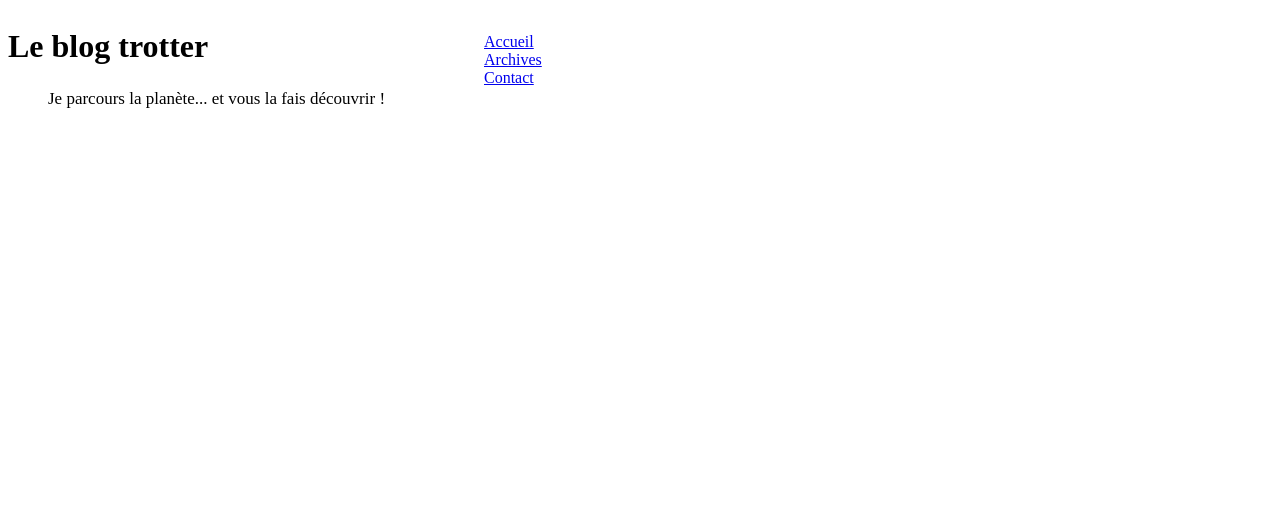
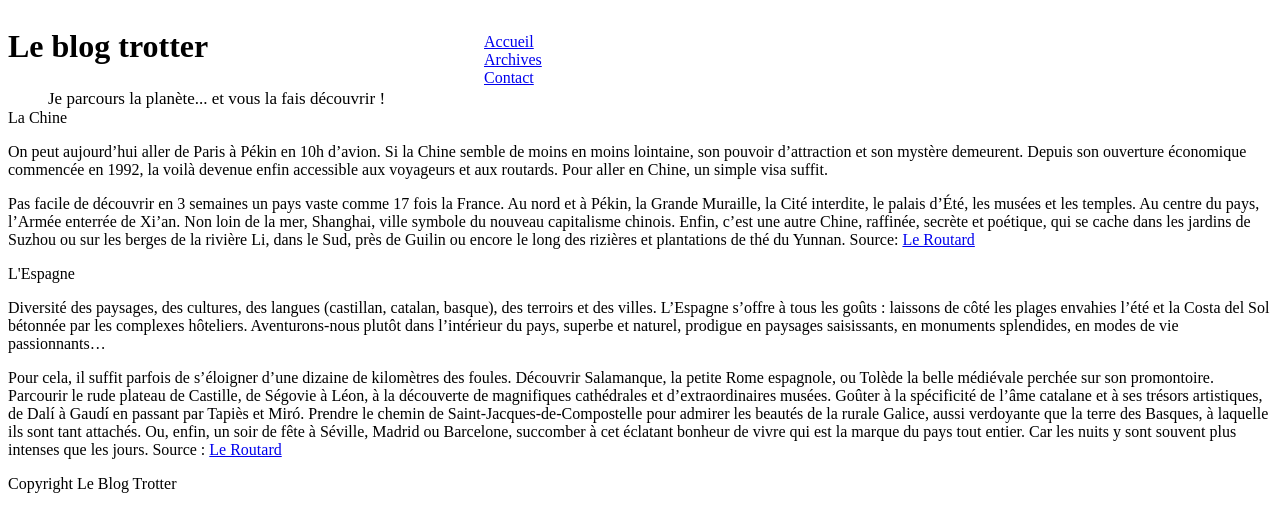
Before and after one commit to khadijaBOUKIR/pratique-flex, a plain HTML site: page index.html in a window 1280 px wide. Drawn offline with Linux system fonts and the light colour scheme.

Commit message:
déplacer les dossiers

```diff
--- a/index.html
+++ b/index.html
@@ -25,7 +25,7 @@
                 </div>
             </div>
 
-            <!--<section>
+            <section class='section-country'>
                 <div class="country">
                     <div class="country-name">
                         La Chine
@@ -33,22 +33,23 @@
                 </div>
                 <div class="country-description">
                     <div class="description-details">
-                        On peut aujourd’hui aller de Paris à Pékin en 10h d’avion.
+                        <p></p>On peut aujourd’hui aller de Paris à Pékin en 10h d’avion.
                         Si la Chine semble de moins en moins lointaine, son pouvoir d’attraction et
                         son mystère demeurent. Depuis son ouverture économique commencée en 1992, la
                         voilà devenue enfin accessible aux voyageurs et aux routards. Pour aller en
-                        Chine, un simple visa suffit.
-                        Pas facile de découvrir en 3 semaines un pays vaste comme 17
+                        Chine, un simple visa suffit.</p>
+                        <p>Pas facile de découvrir en 3 semaines un pays vaste comme 17
                         fois la France. Au nord et à Pékin, la Grande Muraille, la Cité interdite,
                         le palais d’Été, les musées et les temples. Au centre du pays, l’Armée enterrée
                         de Xi’an. Non loin de la mer, Shanghai, ville symbole du nouveau capitalisme
                         chinois. Enfin, c’est une autre Chine, raffinée, secrète et poétique, qui se
                         cache dans les jardins de Suzhou ou sur les berges de la rivière Li, dans le
                         Sud, près de Guilin ou encore le long des rizières et plantations de thé du
-                         Yunnan. Source: Le Routard
+                         Yunnan. Source: <a href="le routard">Le Routard</a></p>
 
                     </div>
                 </div>
+
             </section>
             <section>
                 <div class="country">
@@ -56,17 +57,30 @@
                 </div>
                 <div class="country-description">
                     <div class="description-details">
-                        Diversité des paysages, des cultures, des langues (castillan, catalan, basque), des terroirs et des villes. L’Espagne s’offre à tous les goûts : laissons de côté les plages envahies l’été et la Costa del Sol bétonnée par les complexes hôteliers. Aventurons-nous plutôt dans l’intérieur du pays, superbe et naturel, prodigue en paysages saisissants, en monuments splendides, en modes de vie passionnants…
+                        <p>Diversité des paysages, des cultures, des langues (castillan, catalan, basque),
+                        des terroirs et des villes. L’Espagne s’offre à tous les goûts : laissons de
+                        côté les plages envahies l’été et la Costa del Sol bétonnée par les complexes
+                        hôteliers. Aventurons-nous plutôt dans l’intérieur du pays, superbe et naturel,
+                        prodigue en paysages saisissants, en monuments splendides, en modes de vie passionnants…</p>
 
-                        Pour cela, il suffit parfois de s’éloigner d’une dizaine de kilomètres des foules. Découvrir Salamanque, la petite Rome espagnole, ou Tolède la belle médiévale perchée sur son promontoire. Parcourir le rude plateau de Castille, de Ségovie à Léon, à la découverte de magnifiques cathédrales et d’extraordinaires musées. Goûter à la spécificité de l’âme catalane et à ses trésors artistiques, de Dalí à Gaudí en passant par Tapiès et Miró. Prendre le chemin de Saint-Jacques-de-Compostelle pour admirer les beautés de la rurale Galice, aussi verdoyante que la terre des Basques, à laquelle ils sont tant attachés. Ou, enfin, un soir de fête à Séville, Madrid ou Barcelone, succomber à cet éclatant bonheur de vivre qui est la marque du pays tout entier. Car les nuits y sont souvent plus intenses que les jours. Source : Le Routard
+                        <p>Pour cela, il suffit parfois de s’éloigner d’une dizaine de kilomètres des foules. Découvrir
+                        Salamanque, la petite Rome espagnole, ou Tolède la belle médiévale perchée sur son promontoire.
+                        Parcourir le rude plateau de Castille, de Ségovie à Léon, à la découverte de magnifiques
+                        cathédrales et d’extraordinaires musées. Goûter à la spécificité de l’âme catalane et à ses
+                        trésors artistiques, de Dalí à Gaudí en passant par Tapiès et Miró. Prendre le chemin de
+                        Saint-Jacques-de-Compostelle pour admirer les beautés de la rurale Galice, aussi verdoyante que
+                        la terre des Basques, à laquelle ils sont tant attachés. Ou, enfin, un soir de fête à Séville,
+                        Madrid ou Barcelone, succomber à cet éclatant bonheur de vivre qui est la marque du pays tout
+                        entier. Car les nuits y sont souvent plus intenses que les jours. Source : <a href="le routard">
+                        Le Routard</a></p>
                     </div>
                 </div>
             </section>
-            <footer>
+           <footer>
                 <div class="footer-description">
                     Copyright Le Blog Trotter
                 </div>
-            </footer>-->
+            </footer>
         </div>
     </body>
 </html>
```
